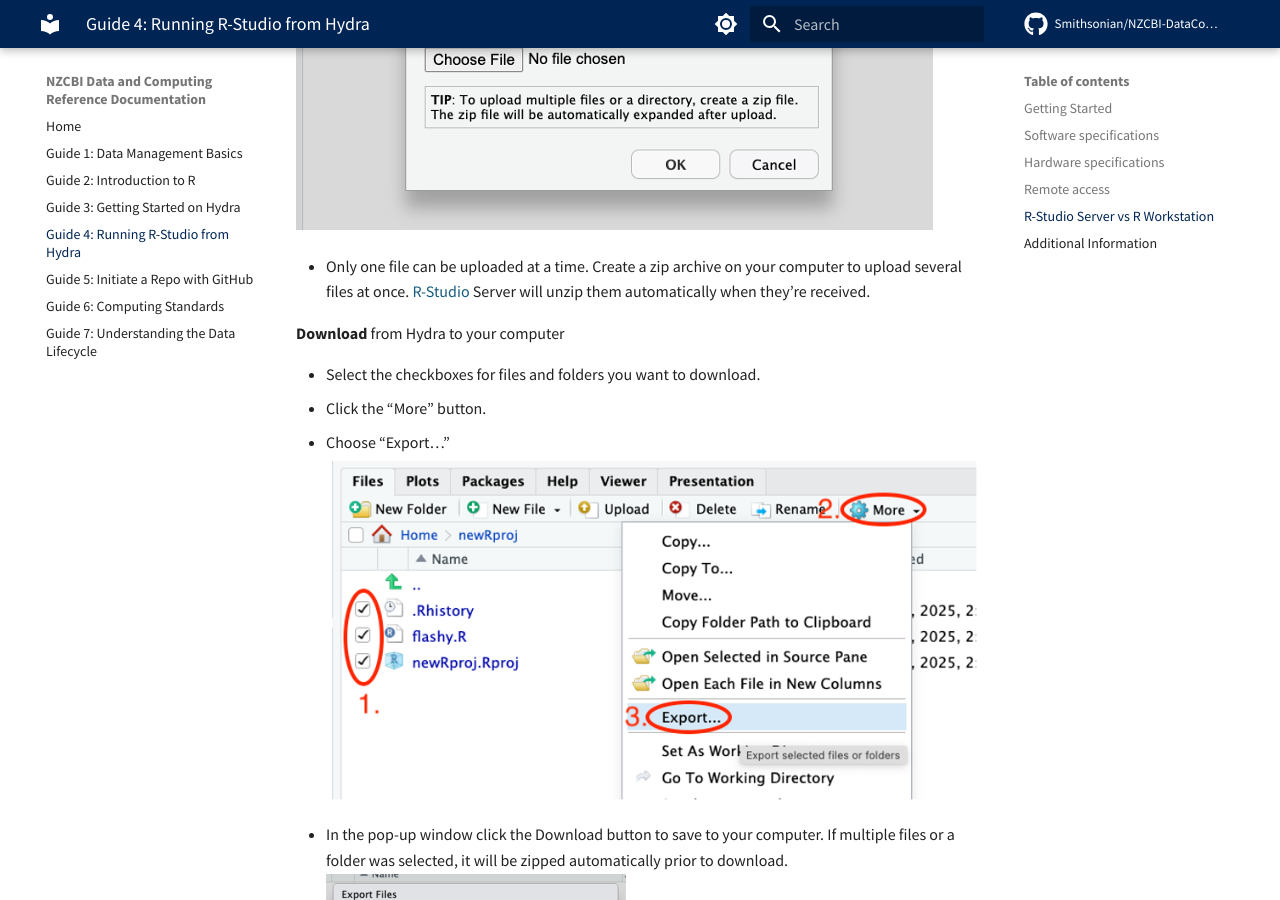
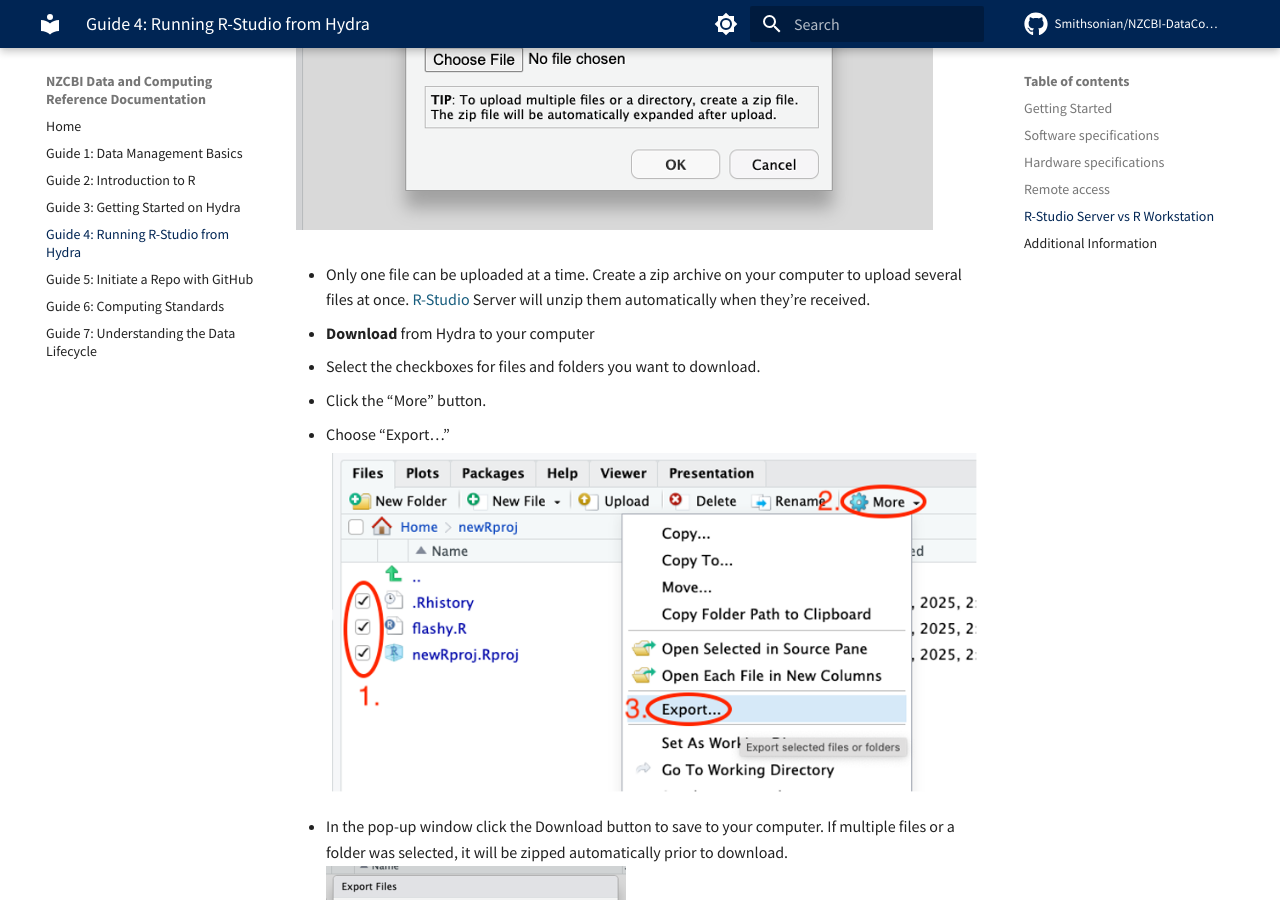
Before and after one commit to Smithsonian/NZCBI-DataComputingDocs, an MkDocs documentation site: the page built from docs/RStudio-Hydra.md, in a window 1280 px wide and 900 px high, scrolled down 3996 px. Built offline with MkDocs 1.6.1 and Material for MkDocs 9.7.7, drawn with Linux system fonts in a browser that asks for light colours; comment, search, counter and statistics services are not loaded.

Commit message:
Fix list

```diff
--- a/docs/RStudio-Hydra.md
+++ b/docs/RStudio-Hydra.md
@@ -74,9 +74,8 @@
 
 - 	Only one file can be uploaded at a time. Create a zip archive on your computer to upload several files at once. [R-Studio](https://posit.co/download/rstudio-desktop) Server will unzip them automatically when they’re received.
 
-**Download** from Hydra to your computer
-
-*	Select the checkboxes for files and folders you want to download.
+*	**Download** from Hydra to your computer
+-	Select the checkboxes for files and folders you want to download.
 - 	Click the “More” button.
 - 	Choose “Export…”
 ![Download](assets/Download.png)
```
